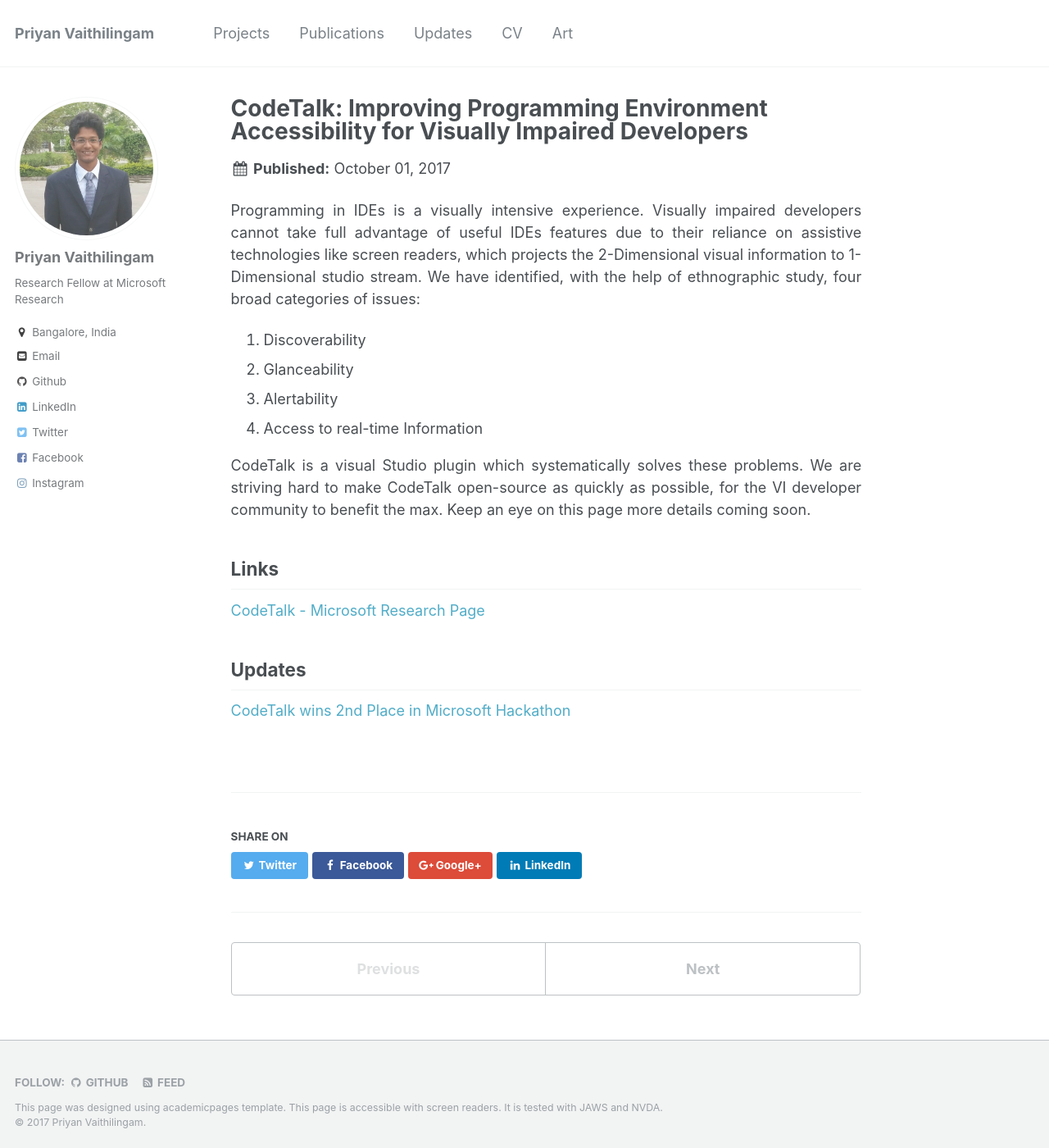
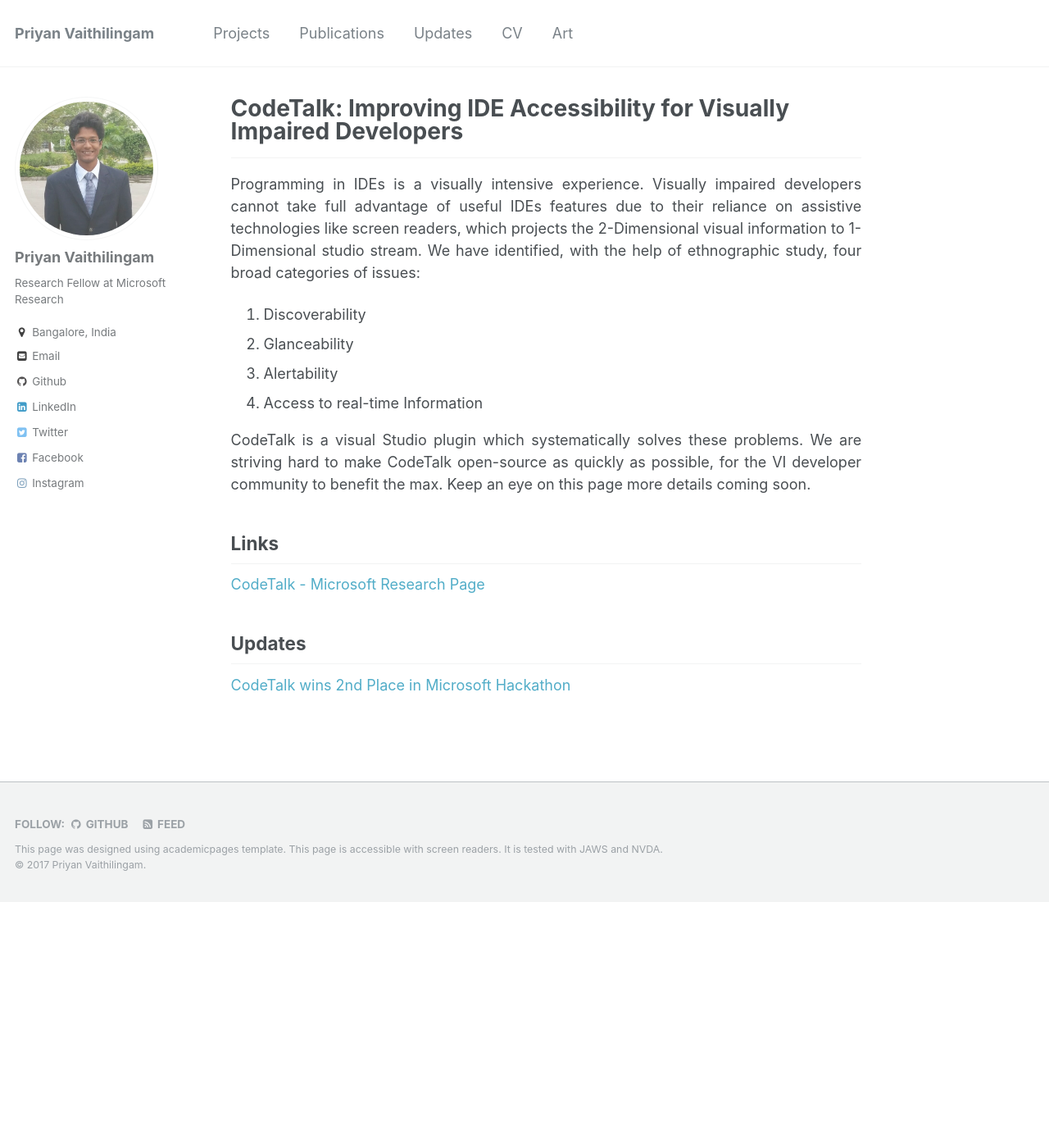
Before and after one commit to priyanmuthu/priyanmuthu.github.io, a Jekyll site: the page built from _projects/2017-10-01-CodeTalk.md, in a window 1280 px wide and 1400 px high. Shown: the whole window at 82% size. Built offline with Jekyll 4.4.1, drawn with Linux system fonts in a browser that asks for light colours.

Commit message:
edited project layout

```diff
--- a/_layouts/single.html
+++ b/_layouts/single.html
@@ -34,13 +34,14 @@
           <p class="page__date"><strong><i class="fa fa-fw fa-calendar" aria-hidden="true"></i> {{ site.data.ui-text[site.locale].date_label | default: "Published:" }}</strong> <time datetime="{{ page.modified | date: "%Y-%m-%d" }}">{{ page.modified | date: "%B %d, %Y" }}</time></p>
         {% endif %}
 
-        {% if page.collection == 'teaching' %}
+        <hr>
+        <!-- {% if page.collection == 'teaching' %}
           <p> {{ page.type }}, <i>{{ page.venue }}</i>, {{ page.date | default: "1900-01-01" | date: "%Y" }} </p>
         {% elsif page.venue and page.date %}
           <p>Published in <i>{{ page.venue }}</i>, {{ page.date | default: "1900-01-01" | date: "%Y" }} </p>
         {% elsif page.date %}
           <p class="page__date"><strong><i class="fa fa-fw fa-calendar" aria-hidden="true"></i> {{ site.data.ui-text[site.locale].date_label | default: "Published:" }}</strong> <time datetime="{{ page.date | date_to_xmlschema }}">{{ page.date | default: "1900-01-01" | date: "%B %d, %Y" }}</time></p>
-        {% endif %}
+        {% endif %} -->
 
 
         {% if page.citation and page.paperurl %}
@@ -64,9 +65,7 @@
         {% include page__taxonomy.html %}
       </footer>
 
-      {% if page.share %}{% include social-share.html %}{% endif %}
 
-      {% include post_pagination.html %}
     </div>
 
     {% if site.comments.provider and page.comments %}
--- a/_projects/2017-10-01-CodeTalk.md
+++ b/_projects/2017-10-01-CodeTalk.md
@@ -1,5 +1,5 @@
 ---
-title: "CodeTalk: Improving Programming Environment Accessibility for Visually Impaired Developers"
+title: "CodeTalk: Improving IDE Accessibility for Visually Impaired Developers"
 excerpt: "*Microsoft Hackathon 2017: worldwide 2nd place (developer category)*"
 collection: "projects"
 permalink: /projects/CodeTalk/
```
